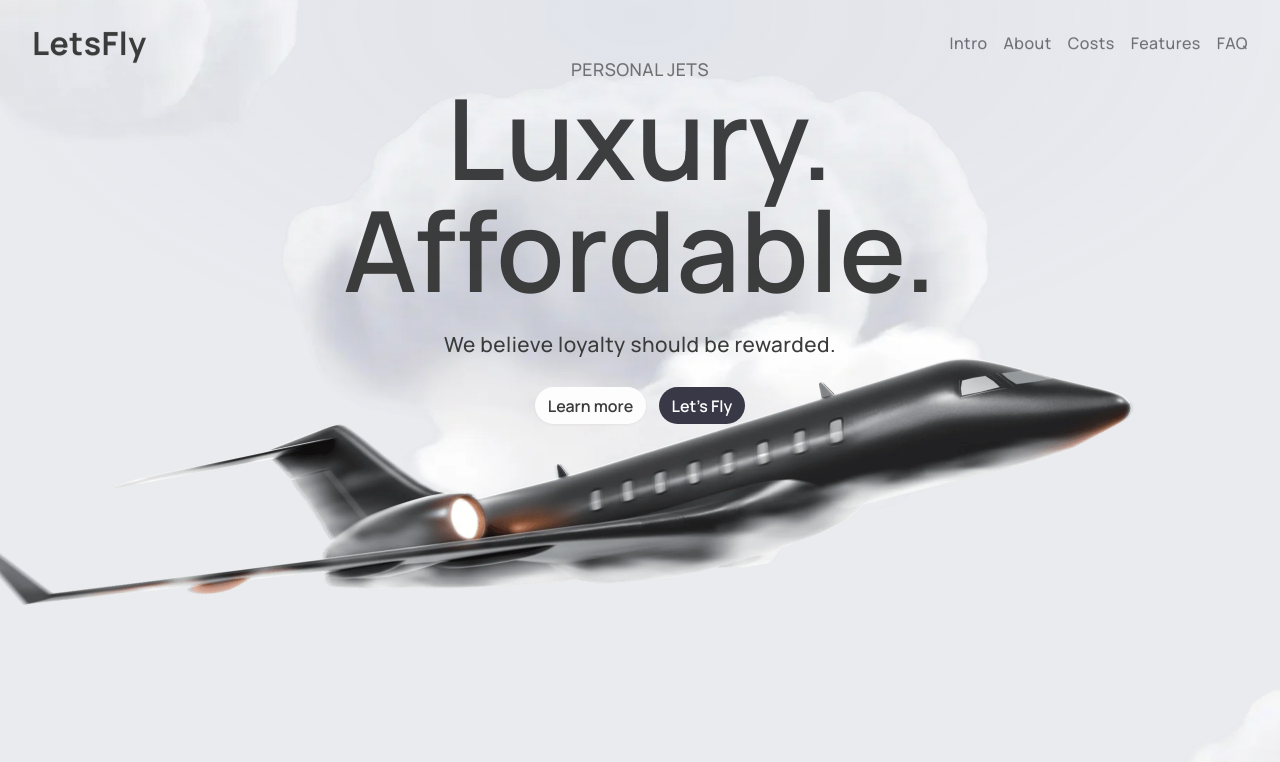
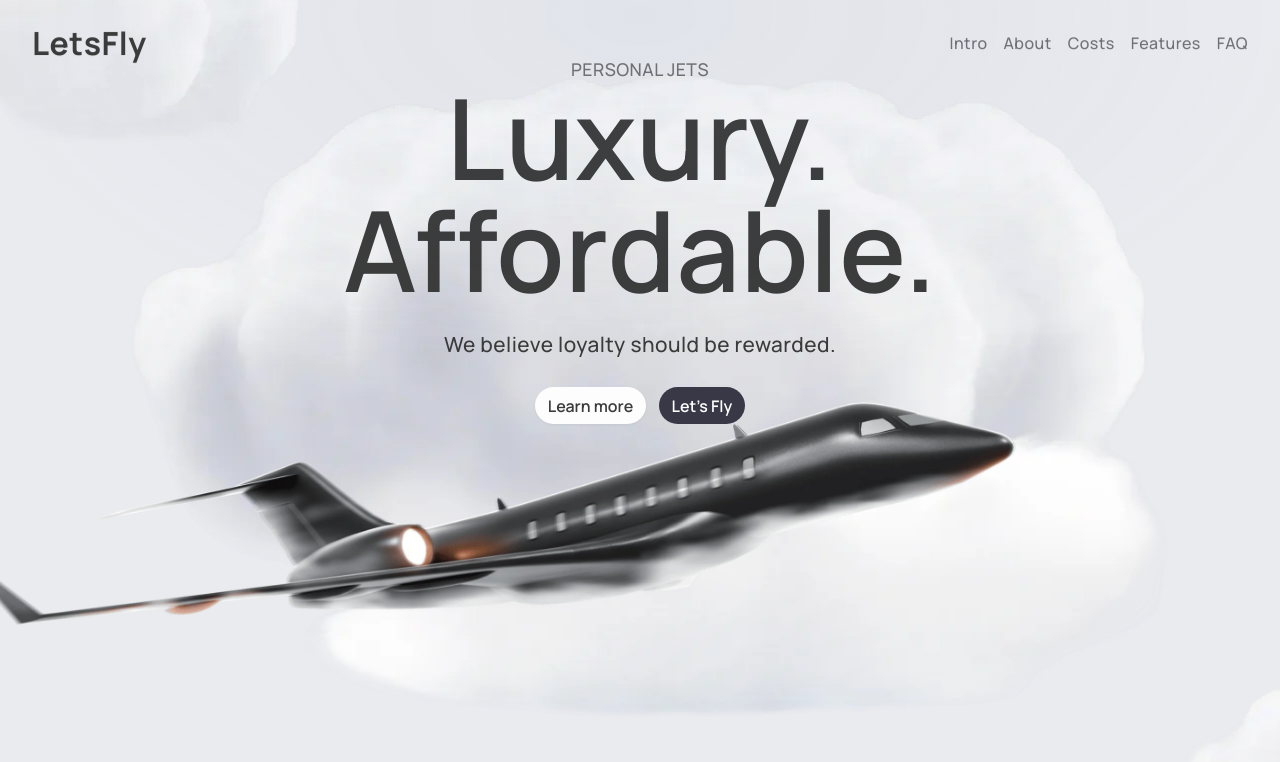
Before and after one commit to albert-alanreys/lets-fly-landing, a website built with Vite: page index.html in a window 1280 px wide. Shown: the top 762 px of the page. Built offline with nearby package versions, Linux system fonts and the light colour scheme.

Commit message:
Refactor animations and styles

```diff
--- a/src/main.js
+++ b/src/main.js
@@ -6,44 +6,45 @@ gsap.registerPlugin(ScrollTrigger, ScrollSmoother);
 
 (function initScrollAnimations() {
   ScrollSmoother.create({
-    smooth: 1,
-    effects: false,
-    smoothTouch: 0.1,
+    smooth: 1.2,
+    effects: true,
+    smoothTouch: 0.25,
+    normalizeScroll: true,
+    ignoreMobileResize: true,
+    speed: 1,
+    ease: 'power1.out',
   });
 
+  document.querySelectorAll('img').forEach((img) => {
+    img.addEventListener('load', () => ScrollTrigger.refresh(), {
+      once: true,
+    });
+  });
+
+  ScrollTrigger.normalizeScroll(true);
+
+  /* Add bg header when start scroll */
   const header = document.querySelector('.header');
   ScrollTrigger.create({
     start: 0,
     end: 'max',
     onUpdate: (self) => {
-      if (self.scroll() > 10) {
-        header.classList.add('header--scrolled');
-      } else {
-        header.classList.remove('header--scrolled');
-      }
+      header.classList.toggle('header--scrolled', self.scroll() > 10);
     },
   });
 
+  /* Anchors */
   document.querySelectorAll('.header__menu a').forEach((link) => {
     link.addEventListener('click', (e) => {
       e.preventDefault();
       const targetId = link.getAttribute('href').replace('#', '');
       const target = document.getElementById(targetId);
-
-      if (target) {
-        const smoother = ScrollSmoother.get();
-        smoother.scrollTo(target, true);
-      }
+      if (target) ScrollSmoother.get().scrollTo(target, true);
     });
   });
 
-  const fadeIn = '.fade-in';
-  const rightFadeIn = '.right-fade-in';
-  const zoomInFadeIn = '.zoom-in-fade-in';
-
   /* Global */
-
-  gsap.from(fadeIn, {
+  gsap.from('.fade-in', {
     y: -25,
     opacity: 0,
     duration: 1,
@@ -51,7 +52,7 @@ gsap.registerPlugin(ScrollTrigger, ScrollSmoother);
     ease: 'power2.ease',
   });
 
-  gsap.from(rightFadeIn, {
+  gsap.from('.right-fade-in', {
     x: 25,
     opacity: 0,
     duration: 1,
@@ -59,12 +60,7 @@ gsap.registerPlugin(ScrollTrigger, ScrollSmoother);
     ease: 'power2.ease',
   });
 
-  /* Welcome section */
-
-  const welcome = '.welcome';
-  const welcome__plane = '.welcome__plane';
-
-  gsap.from(zoomInFadeIn, {
+  gsap.from('.zoom-in-fade-in', {
     scale: 0.8,
     opacity: 0,
     duration: 0.8,
@@ -73,17 +69,23 @@ gsap.registerPlugin(ScrollTrigger, ScrollSmoother);
     immediateRender: false,
   });
 
-  gsap.from(welcome__plane, {
-    x: -140,
+  /* Welcome section */
+  const welcomePlane = '.welcome__plane';
+
+  gsap.set(welcomePlane, { xPercent: -50, x: -5 * 12 });
+
+  gsap.from(welcomePlane, {
+    x: -140 - 5 * 12,
     y: 50,
     duration: 1,
     ease: 'power3.ease',
     immediateRender: false,
   });
 
+  // Scroll animation
   const welcomeTl = gsap.timeline({
     scrollTrigger: {
-      trigger: welcome,
+      trigger: '.welcome',
       start: 'top top',
       end: '+=120%',
       scrub: true,
@@ -91,29 +93,13 @@ gsap.registerPlugin(ScrollTrigger, ScrollSmoother);
   });
 
   welcomeTl
-    .to(
-      zoomInFadeIn,
-      {
-        scale: 0.8,
-        opacity: 0,
-        ease: 'none',
-      },
-      0
-    )
-    .to(
-      welcome__plane,
-      {
-        x: 140,
-        y: -50,
-      },
-      0
-    );
+    .to('.zoom-in-fade-in', { scale: 0.8, opacity: 0, ease: 'none' }, 0)
+    .to(welcomePlane, { x: 250, y: -50 }, 0);
 
   /* Mission section */
-
   const mission = '.mission';
 
-  gsap.utils.toArray(`${mission} > div`).forEach((item, index) => {
+  gsap.utils.toArray(`${mission} > div`).forEach((item) => {
     gsap.fromTo(
       item,
       { y: 25, scale: 0.7, opacity: 0 },
@@ -125,29 +111,17 @@ gsap.registerPlugin(ScrollTrigger, ScrollSmoother);
         scrollTrigger: {
           trigger: item,
           start: 'top 95%',
-          end: 'top 45%',
+          end: 'bottom 55%',
           scrub: true,
+          immediateRender: false,
         },
       }
     );
   });
 
   /* Luxury */
-
-  const luxury = '.luxury';
-  const luxuryCloud = '.luxury__cloud';
-  const luxuryPlane = '.luxury__plane';
-
-  gsap.from(`${luxury} > .container`, {
-    scale: 0.9,
-    opacity: 0,
-    x: -100,
-    duration: 1,
-    ease: 'power2.ease',
-  });
-
   gsap.fromTo(
-    `${luxury} > .container`,
+    '#luxury > .container',
     { scale: 0.9, opacity: 0, x: -100 },
     {
       scale: 1,
@@ -155,16 +129,35 @@ gsap.registerPlugin(ScrollTrigger, ScrollSmoother);
       x: -10,
       ease: 'none',
       scrollTrigger: {
-        trigger: luxury,
+        trigger: '#luxury',
         start: 'top 80%',
-        end: '+=80%',
+        end: '+=70%',
         scrub: true,
+        immediateRender: false,
       },
     }
   );
 
   gsap.fromTo(
-    luxuryCloud,
+    '.luxury__plane',
+    { scale: 0.9, x: 150, opacity: 0.7 },
+    {
+      x: -300,
+      scale: 1.2,
+      opacity: 1,
+      ease: 'none',
+      scrollTrigger: {
+        trigger: '.luxury__plane',
+        start: 'top 75%',
+        end: '+=150%',
+        scrub: true,
+        immediateRender: false,
+      },
+    }
+  );
+
+  gsap.fromTo(
+    '.luxury__cloud',
     {
       scale: 0.97,
       x: 80,
@@ -174,36 +167,8 @@ gsap.registerPlugin(ScrollTrigger, ScrollSmoother);
       scale: 1.05,
       ease: 'none',
       scrollTrigger: {
-        trigger: luxuryPlane,
-        start: 'top 65%',
-        end: '+=120%',
-        scrub: true,
-        immediateRender: false,
-      },
-    }
-  );
-
-  gsap.from(luxuryPlane, {
-    scale: 0.9,
-    opacity: 0,
-    x: 150,
-    duration: 1.5,
-    ease: 'power3.ease',
-  });
-
-  gsap.fromTo(
-    luxuryPlane,
-    {
-      scale: 0.9,
-      x: 150,
-    },
-    {
-      x: -300,
-      scale: 1.2,
-      ease: 'none',
-      scrollTrigger: {
-        trigger: luxuryPlane,
-        start: 'top 65%',
+        trigger: '.luxury__plane',
+        start: 'top 75%',
         end: '+=120%',
         scrub: true,
         immediateRender: false,
@@ -212,13 +177,61 @@ gsap.registerPlugin(ScrollTrigger, ScrollSmoother);
   );
 
   /* Loyalty */
-
-  const loyalty = '.loyalty';
-  const loyaltyCloud = '.loyalty__cloud';
-  const loyaltyPlane = '.loyalty__plane';
+  gsap.fromTo(
+    '.loyalty .loyalty__top',
+    { scale: 0.9, opacity: 0, x: 100 },
+    {
+      scale: 1,
+      opacity: 1,
+      x: 10,
+      ease: 'none',
+      scrollTrigger: {
+        trigger: '.loyalty',
+        start: 'top 80%',
+        end: '+=80%',
+        scrub: true,
+        immediateRender: false,
+      },
+    }
+  );
 
   gsap.fromTo(
-    loyaltyCloud,
+    '.loyalty .loyalty__bottom',
+    { scale: 0.9, opacity: 0, x: -100 },
+    {
+      scale: 1,
+      opacity: 1,
+      x: -10,
+      ease: 'power2.out',
+      scrollTrigger: {
+        trigger: '.loyalty .loyalty__bottom',
+        start: 'top bottom',
+        end: 'top center',
+        scrub: true,
+        immediateRender: false,
+      },
+    }
+  );
+
+  gsap.fromTo(
+    '.loyalty__plane',
+    { scale: 0.9, x: -100 },
+    {
+      x: 250,
+      scale: 1.2,
+      ease: 'none',
+      scrollTrigger: {
+        trigger: '.loyalty__plane',
+        start: 'top bottom',
+        end: 'bottom top',
+        scrub: true,
+        immediateRender: false,
+      },
+    }
+  );
+
+  gsap.fromTo(
+    '.loyalty__cloud',
     {
       scale: 0.97,
       x: 80,
@@ -228,85 +241,7 @@ gsap.registerPlugin(ScrollTrigger, ScrollSmoother);
       scale: 1.05,
       ease: 'none',
       scrollTrigger: {
-        trigger: loyaltyPlane,
-        start: 'top 65%',
-        end: '+=120%',
-        scrub: true,
-        immediateRender: false,
-      },
-    }
-  );
-
-  gsap.from(`${loyalty} .loyalty__top`, {
-    scale: 0.9,
-    opacity: 0,
-    x: 100,
-    duration: 1,
-    ease: 'power2.ease',
-  });
-
-  gsap.fromTo(
-    `${loyalty} .loyalty__top`,
-    { scale: 0.9, opacity: 0, x: 100 },
-    {
-      scale: 1,
-      opacity: 1,
-      x: 10,
-      ease: 'none',
-      scrollTrigger: {
-        trigger: loyalty,
-        start: 'top 80%',
-        end: '+=80%',
-        scrub: true,
-      },
-    }
-  );
-
-  gsap.from(`${loyalty} .loyalty__bottom`, {
-    scale: 0.9,
-    opacity: 0,
-    x: -100,
-    duration: 1,
-    ease: 'power2.ease',
-  });
-
-  gsap.fromTo(
-    `${loyalty} .loyalty__bottom`,
-    { scale: 0.9, opacity: 0, x: -100 },
-    {
-      scale: 1,
-      opacity: 1,
-      x: -10,
-      ease: 'power2.out',
-      scrollTrigger: {
-        trigger: `${loyalty} .loyalty__bottom`,
-        start: 'top 82%',
-        end: 'top 22%',
-        scrub: true,
-      },
-    }
-  );
-
-  gsap.from(loyaltyPlane, {
-    scale: 0.9,
-    opacity: 0,
-    x: -100,
-    duration: 1.5,
-    ease: 'power3.ease',
-  });
-
-  gsap.fromTo(
-    loyaltyPlane,
-    {
-      scale: 0.9,
-      x: -100,
-    },
-    {
-      x: 200,
-      scale: 1.2,
-      ease: 'none',
-      scrollTrigger: {
-        trigger: loyaltyPlane,
+        trigger: '.loyalty__plane',
         start: 'top 65%',
         end: '+=120%',
         scrub: true,
@@ -316,23 +251,8 @@ gsap.registerPlugin(ScrollTrigger, ScrollSmoother);
   );
 
   /* Costs */
-
-  const costs = '.costs';
-  const costsPlane = '.costs__plane';
-
-  const costsBottomLeft = '.costs__bottom-left';
-  const costsBottomRight = '.costs__bottom-right';
-
-  gsap.from(`${costs} ${costsBottomRight}`, {
-    scale: 0.9,
-    opacity: 0,
-    x: 100,
-    duration: 1,
-    ease: 'power2.ease',
-  });
-
   gsap.fromTo(
-    `${costs} ${costsBottomRight}`,
+    '.costs__bottom-right',
     { scale: 0.9, opacity: 0, x: 100 },
     {
       scale: 1,
@@ -340,24 +260,17 @@ gsap.registerPlugin(ScrollTrigger, ScrollSmoother);
       x: 10,
       ease: 'none',
       scrollTrigger: {
-        trigger: `${costs} ${costsBottomRight}`,
-        start: 'top 82%',
-        end: 'top 22%',
+        trigger: '.costs__bottom-right',
+        start: 'top 85%',
+        end: 'top 45%',
         scrub: true,
+        immediateRender: false,
       },
     }
   );
 
-  gsap.from(`${costs} ${costsBottomLeft}`, {
-    scale: 0.9,
-    opacity: 0,
-    x: -100,
-    duration: 1,
-    ease: 'power2.ease',
-  });
-
   gsap.fromTo(
-    `${costs} ${costsBottomLeft}`,
+    '.costs__bottom-left',
     { scale: 0.9, opacity: 0, x: -100 },
     {
       scale: 1,
@@ -365,39 +278,27 @@ gsap.registerPlugin(ScrollTrigger, ScrollSmoother);
       x: -10,
       ease: 'power2.out',
       scrollTrigger: {
-        trigger: `${costs} ${costsBottomLeft}`,
-        start: 'top 82%',
-        end: 'top 22%',
+        trigger: '.costs__bottom-left',
+        start: 'top 85%',
+        end: 'top 45%',
         scrub: true,
+        immediateRender: false,
       },
     }
   );
 
-  gsap.from(costsPlane, {
-    scale: 0.9,
-    opacity: 0,
-    x: -150,
-    y: -50,
-    duration: 1.5,
-    ease: 'power3.ease',
-  });
-
   gsap.fromTo(
-    costsPlane,
-    {
-      scale: 0.9,
-      x: -100,
-      y: -50,
-    },
+    '.costs__plane',
+    { scale: 0.9, x: -450, y: -50 },
     {
       x: 150,
       y: 50,
       scale: 1.05,
       ease: 'none',
       scrollTrigger: {
-        trigger: costsPlane,
-        start: 'top 65%',
-        end: '+=175%',
+        trigger: '.costs__plane',
+        start: 'top bottom',
+        end: 'bottom top',
         scrub: true,
         immediateRender: false,
       },
@@ -405,11 +306,7 @@ gsap.registerPlugin(ScrollTrigger, ScrollSmoother);
   );
 
   /* Apply section */
-
-  const applyEmpty = '.apply__empty';
-  const applyCard = '.apply__card';
-
-  gsap.utils.toArray(`${applyEmpty}, ${applyCard}`).forEach((el) => {
+  gsap.utils.toArray('.apply__empty, .apply__card').forEach((el) => {
     gsap.fromTo(
       el,
       { y: 16, scale: 0.85, opacity: 0 },
@@ -421,7 +318,7 @@ gsap.registerPlugin(ScrollTrigger, ScrollSmoother);
         scrollTrigger: {
           trigger: el,
           start: 'top 85%',
-          end: 'top 25%',
+          end: 'top 40%',
           scrub: true,
           immediateRender: false,
           invalidateOnRefresh: true,
@@ -431,12 +328,8 @@ gsap.registerPlugin(ScrollTrigger, ScrollSmoother);
   });
 
   /* Faq section */
-
-  const faq = '.faq';
-  const faqContainer = '.faq__container';
-
   gsap.fromTo(
-    faqContainer,
+    '.faq__container',
     { y: 16, scale: 0.85, opacity: 0 },
     {
       y: 0,
@@ -444,9 +337,9 @@ gsap.registerPlugin(ScrollTrigger, ScrollSmoother);
       opacity: 1,
       ease: 'power2.out',
       scrollTrigger: {
-        trigger: faq,
-        start: 'top 95%',
-        end: '+=100%',
+        trigger: '.faq',
+        start: 'top 90%',
+        end: 'top 40%',
         scrub: true,
         immediateRender: false,
         invalidateOnRefresh: true,
@@ -455,25 +348,21 @@ gsap.registerPlugin(ScrollTrigger, ScrollSmoother);
   );
 
   // Optimization for performance
-
   gsap.set(
     [
-      fadeIn,
-      rightFadeIn,
-      zoomInFadeIn,
-      welcome,
-      welcome__plane,
-      `${luxury} > .container`,
-      luxuryPlane,
-      `${loyalty} .loyalty__top`,
-      `${loyalty} .loyalty__bottom`,
-      loyaltyPlane,
-      `${costs} ${costsBottomRight}`,
-      `${costs} ${costsBottomLeft}`,
-      costsPlane,
-      applyEmpty,
-      applyCard,
-      faqContainer,
+      '.welcome',
+      '.welcome__plane',
+      '#luxury > .container',
+      '.luxury-flights__image',
+      '.loyalty .loyalty__top',
+      '.loyalty .loyalty__bottom',
+      '.loyalty__image',
+      '.costs__bottom-left',
+      '.costs__bottom-right',
+      '.costs__image',
+      '.apply__empty',
+      '.apply__card',
+      '.faq__container',
     ],
     {
       force3D: true,
@@ -482,7 +371,6 @@ gsap.registerPlugin(ScrollTrigger, ScrollSmoother);
     }
   );
 
-  window.addEventListener('load', () => {
-    ScrollTrigger.refresh();
-  });
+  // Ensure that the ScrollTrigger is refreshed after the content is loaded
+  window.addEventListener('load', () => ScrollTrigger.refresh());
 })();
--- a/src/styles/_costs.scss
+++ b/src/styles/_costs.scss
@@ -56,10 +56,11 @@
 
     .costs__plane {
       position: absolute;
-      left: 2rem;
+      left: 5rem;
       top: 15rem;
       max-width: 110%;
       height: auto;
+      z-index: 1;
 
       @media (max-width: 1400px) {
         top: 20rem;
@@ -67,7 +68,6 @@
 
       @media (max-width: 1200px) {
         top: 15rem;
-        z-index: 1;
       }
 
       @media (max-width: 768px) {
--- a/src/styles/_header.scss
+++ b/src/styles/_header.scss
@@ -8,6 +8,8 @@
   z-index: 100;
   background: rgba(255, 255, 255, 0);
   transition: background-color 0.3s ease, box-shadow 0.3s ease;
+  -webkit-tap-highlight-color: transparent;
+  outline: none;
 
   &--scrolled {
     background: whitesmoke;
--- a/src/styles/_mission.scss
+++ b/src/styles/_mission.scss
@@ -6,6 +6,10 @@
 
   @media (max-width: 1400px) {
     width: 40%;
+  }
+
+  @media (max-width: 1200px) {
+    width: 50%;
   }
 
   @media (max-width: 768px) {
--- a/src/styles/_welcome.scss
+++ b/src/styles/_welcome.scss
@@ -64,7 +64,7 @@
 
     @media (max-width: 1400px) {
       bottom: -20rem;
-      max-width: 100%;
+      max-width: 90%;
     }
 
     @media (max-width: 1200px) {
@@ -72,13 +72,13 @@
     }
 
     @media (max-width: 768px) {
-      bottom: -14rem;
-      max-width: 140%;
+      bottom: -15rem;
+      max-width: 120%;
     }
 
     @media (max-width: 480px) {
       bottom: -10rem;
-      max-width: 145%;
+      max-width: 160%;
     }
   }
 
@@ -114,21 +114,33 @@
           top: -5rem;
           left: 0rem;
         }
+
+        @media (max-width: 480px) {
+          top: -5rem;
+          left: -2rem;
+        }
       }
 
       &.main-cloud {
         top: 4rem;
         left: 49%;
         transform: translateX(-50%);
-        width: 60vw;
 
         @media (max-width: 1200px) {
           width: 80vw;
-          top: 2rem;
+          top: 4rem;
         }
 
         @media (max-width: 768px) {
-          width: 95vw;
+          width: 90vw;
+          top: 8rem;
+          left: 25rem;
+        }
+
+        @media (max-width: 480px) {
+          width: 100vw;
+          top: 8rem;
+          left: 13rem;
         }
       }
 
@@ -139,12 +151,11 @@
         transform: rotate(10deg);
 
         @media (max-width: 1200px) {
-          right: -7rem;
+          right: -5rem;
         }
 
         @media (max-width: 768px) {
-          right: -3rem;
-          top: -5rem;
+          right: -2rem;
         }
       }
     }
```
Also changed, not shown: src/styles/_apply.scss (+7 -2 lines), src/styles/_loyalty.scss (+17 -2 lines), src/styles/_luxury.scss (+17 -17 lines).
